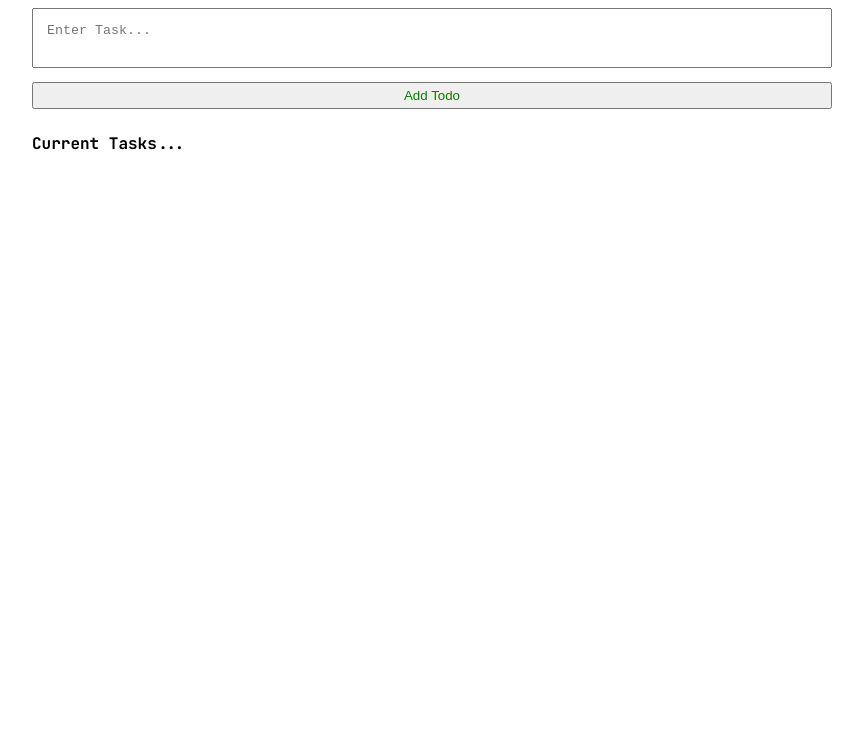
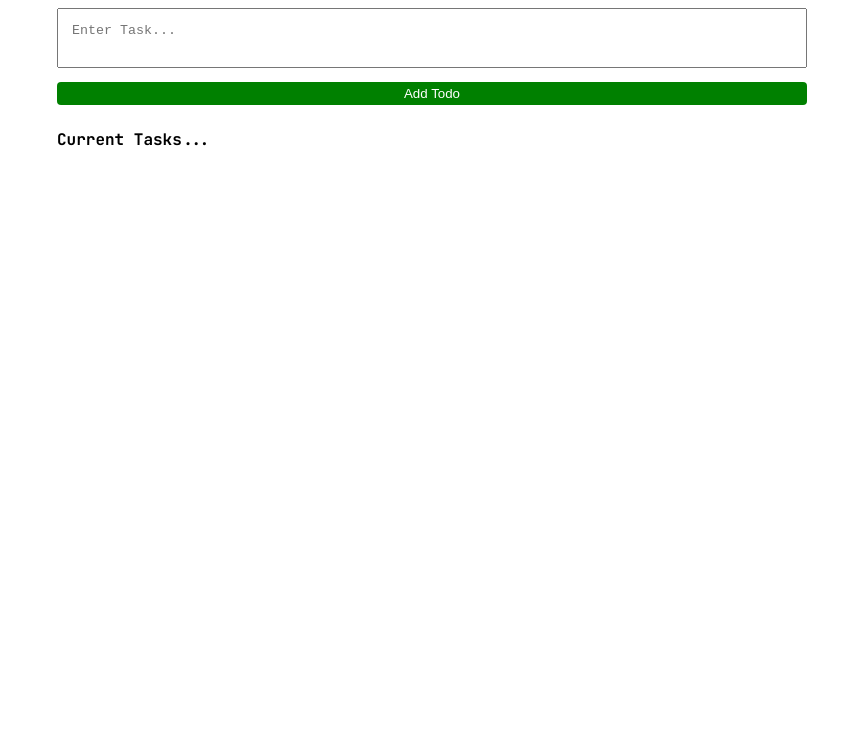
Before and after one commit to Otieno-Njaga/Web-Todo-List, a website: page index.html in a window 1280 px wide. Shown: the part 69-800 px from the top of the page, without its empty margins (208-1071 px from the left). Drawn offline with Linux system fonts and the light colour scheme; no server answers.

Commit message:
I made different changes whhile going through the code base

```diff
--- a/server.js
+++ b/server.js
@@ -24,7 +24,7 @@ db.connect((err) => {
     console.error("Database connection failed:", err);
     return;
   }
-  console.log("Connected to MySQL database");
+  console.log("Connected to todolist_db MySQL database");
 });
 
 // Routes
--- a/styles.css
+++ b/styles.css
@@ -20,7 +20,7 @@ body {
 }
 
 h1 {
-  text-emphasis: "";
+  text-emphasis: ""; /* To insert emoticans press windows + . (period) then choose any of your preference*/
   text-align: center;
 }
 
@@ -30,12 +30,12 @@ section {
   flex-direction: column;
   gap: 14px;
   width: 100%;
-  max-width: 800px;
-  margin: 0 auto;
+  max-width: 750px; /* It determines the maximum width of the web page */
+  margin: 0 auto; /* This property centers the form and section in the web page*/
 }
 
 form textarea {
-  resize: none;
+  resize: none; /* It helps maintain the  size of the textarea without resizing it hence better organization   */
   width: 100%;
   min-height: 60px;
   padding: 14px;
@@ -44,7 +44,11 @@ form textarea {
 form button {
   padding: 4px;
   cursor: pointer;
-  color: green;
+  color: white;
+  background-color: green;
+  border: none; /* Removes the designs around the border*/
+  border-radius: 4px; /* Responsible for the round edges of the button*/
+  outline: none;
 }
 
 .todocontainer,
```
